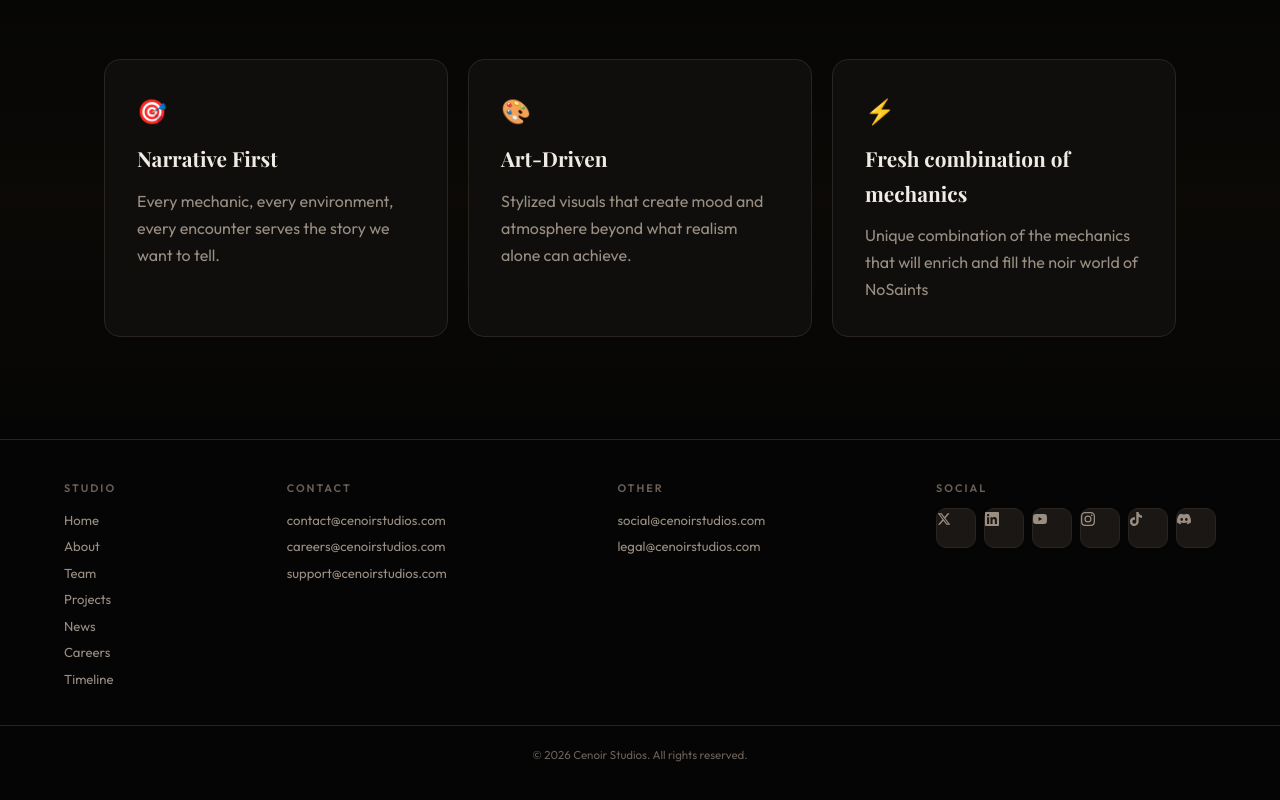
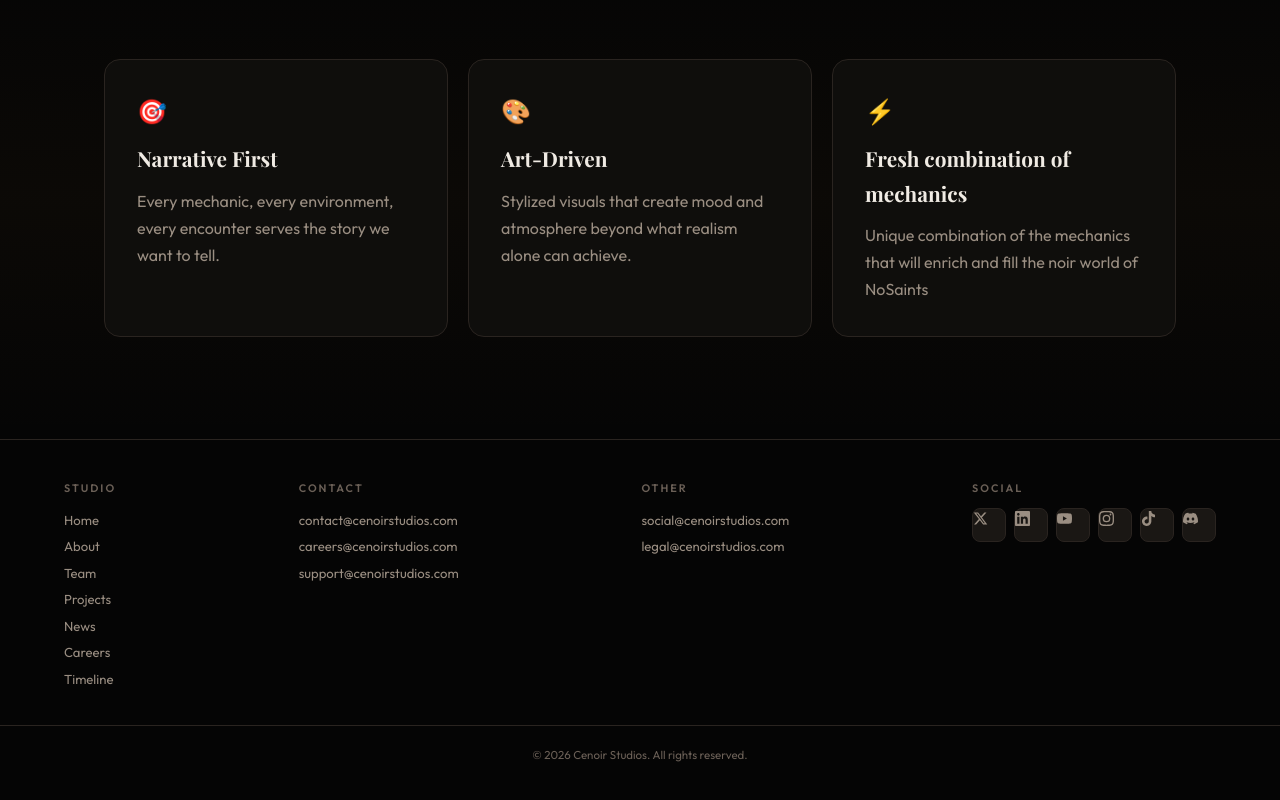
Before and after one commit to Cenoir-Studios/WebSite, a React (Vite) app: page / in a window 1280 px wide. Shown: the part 1699-2499 px from the top of the page. Built offline with nearby package versions, Linux system fonts and the light colour scheme; a web font is replaced by a local one.

Commit message:
Update style.css

```diff
--- a/src/style.css
+++ b/src/style.css
@@ -411,6 +411,7 @@ body::before {
 .footer-bottom::before { content: ''; position: absolute; top: 0; left: calc(-1 * var(--pad)); right: calc(-1 * var(--pad)); height: 1px; background: var(--border); }
 .footer-copy { font-size: 0.72rem; color: var(--text-muted); margin: 0; }
 .footer-social { display: flex; gap: 0.4rem; margin-top: 0.5rem; width: 100%; }
+.social-row { display: flex; gap: 0.6rem; flex-wrap: wrap; }
 .social-link {
   display: inline-flex; align-items: center; justify-content: center;
   width: 40px; height: 40px; border-radius: 10px;
@@ -418,8 +419,15 @@ body::before {
   color: var(--text-muted); font-size: 0.82rem; font-weight: 600;
   transition: all 0.3s var(--ease-out-expo); text-decoration: none;
 }
-.social-link:hover { border-color: var(--accent); color: var(--accent); background: var(--accent-glow); transform: translateY(-2px); }
-.social-link svg { width: 14px; height: 14px; fill: currentColor; }
+.social-link:hover {
+  border-color: var(--accent); color: var(--accent); background: var(--accent-glow);
+  transform: translateY(-2px);
+}
+.social-link svg { width: 18px; height: 18px; fill: currentColor; }
+
+.footer-social { display: flex; gap: 0.5rem; margin-top: 0.75rem; }
+.footer-social .social-link { width: 34px; height: 34px; border-radius: 8px; }
+.footer-social .social-link svg { width: 15px; height: 15px; }
 
 /* ═══════ ANIMATIONS ═══════ */
 
```
